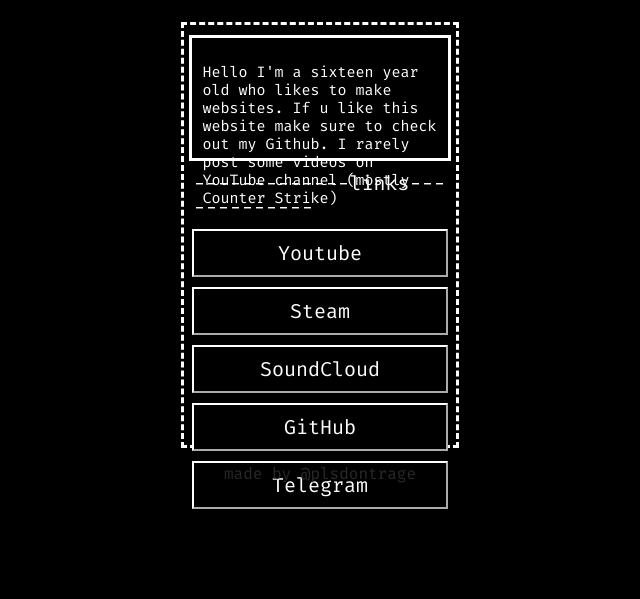
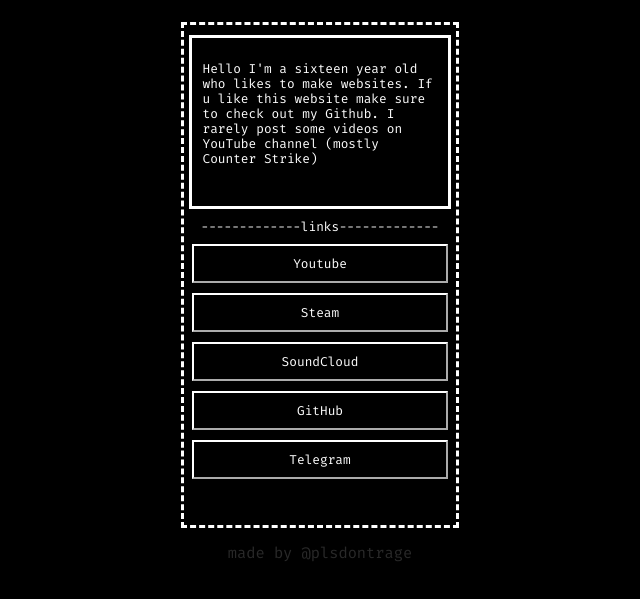
Before and after one commit to plsdontkaki/rage, a plain HTML site: page index.html in a window 1280 px wide. Shown: the part 81-680 px from the top of the page, without its empty margins (320-960 px from the left). Drawn offline with Linux system fonts and the light colour scheme; a web font is replaced by a local one.

Commit message:
Update style.css

```diff
--- a/style.css
+++ b/style.css
@@ -7,6 +7,7 @@ body{
     justify-content: center;
     flex-direction: column;
     display: flex;
+    user-select: none;
 }
 
 .container{
@@ -109,3 +110,30 @@ span{
     height: 20vh;
 }
 }
+
+@media only screen and (max-width: 1440px) {
+
+    .container{
+        max-width: 20%;
+        width: 40%;
+        height: 60vh;
+        max-height: 60vh;
+    }
+
+    p{
+        font-size: 1.2vw;
+    }
+
+    span{
+        font-size: 1vw;
+    }
+
+    .about p{
+        font-size: 1vw;
+    }
+
+    .about{
+        height: 30vh;
+        max-height: 18.5vh;
+    }
+}
```
